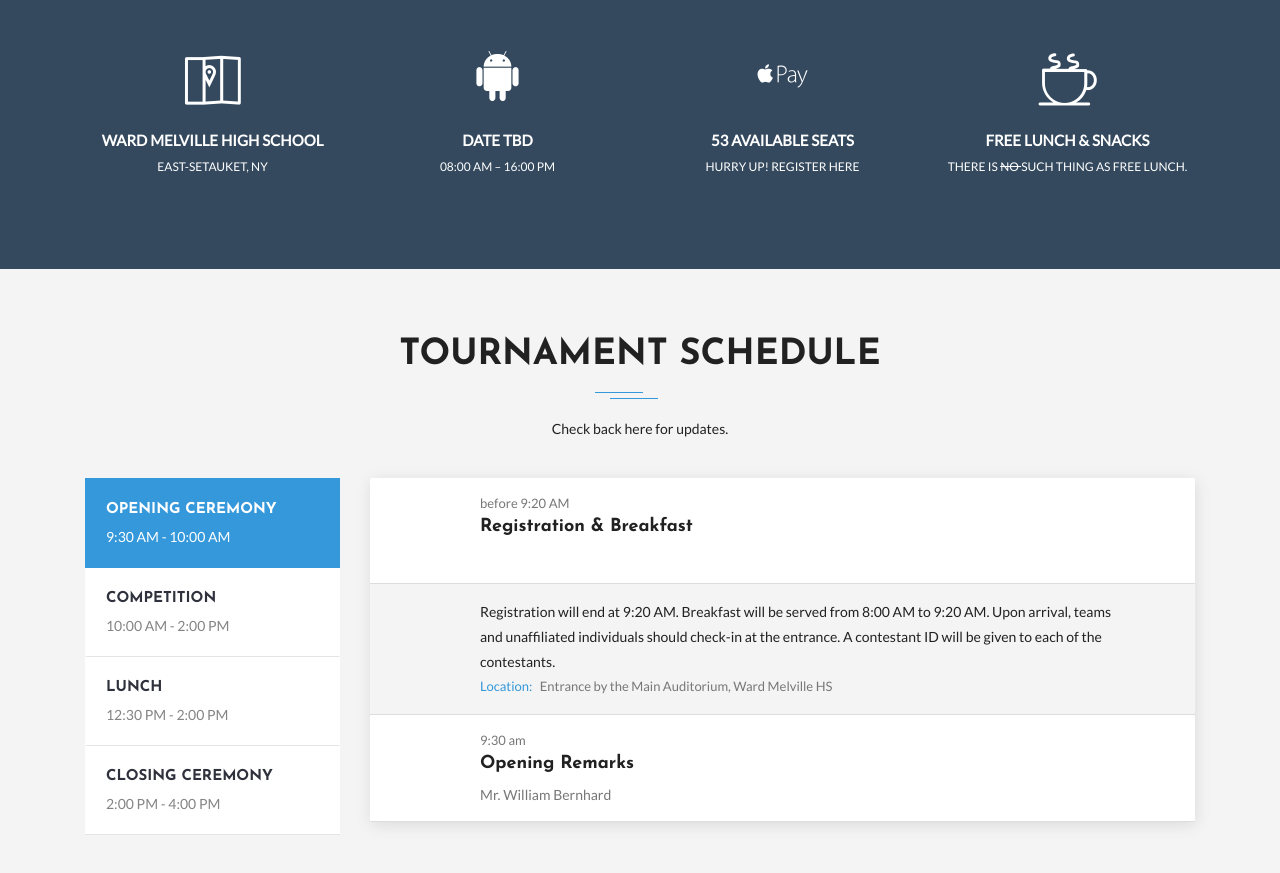
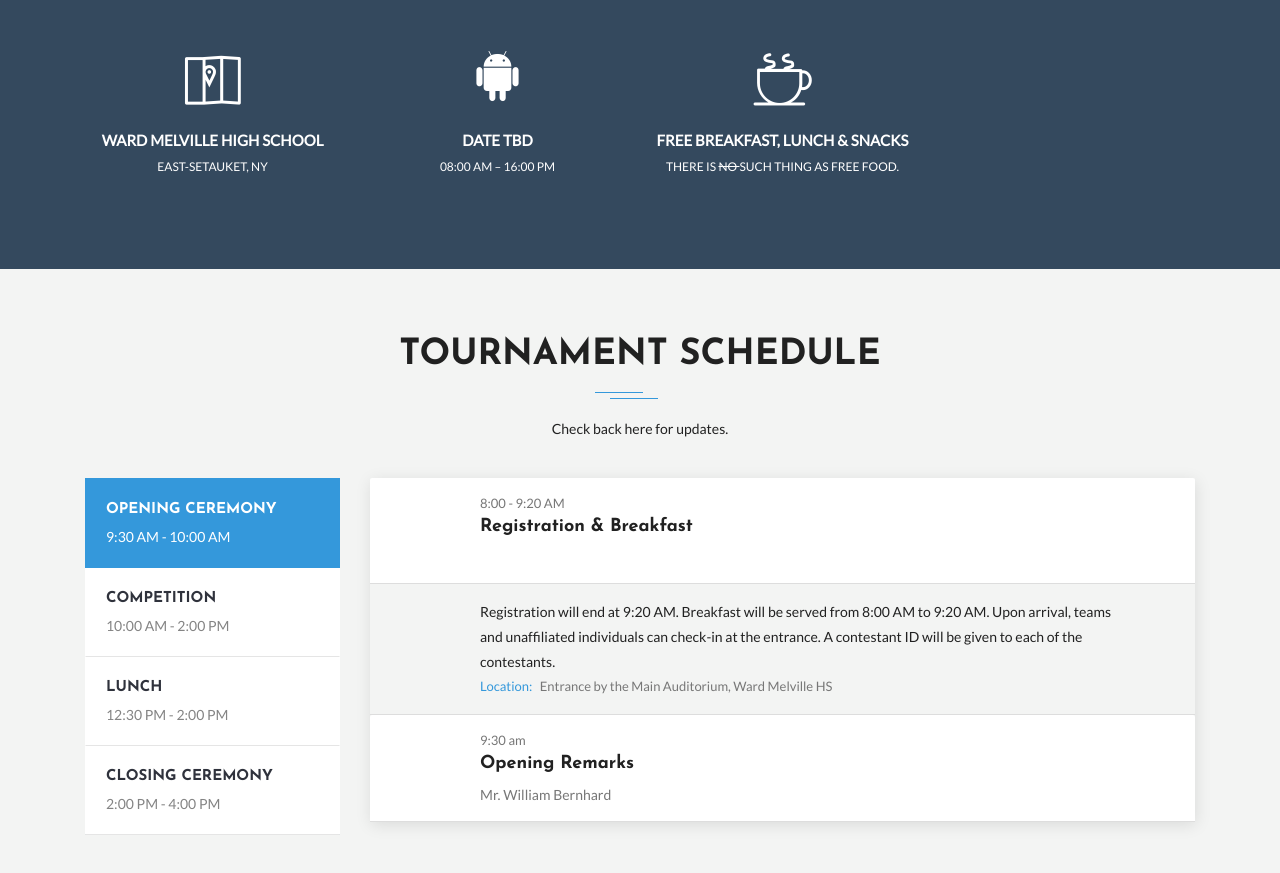
Before and after one commit to WMEigenTournament/WMEigenTournament.github.io, a plain HTML site: page index.html in a window 1280 px wide. Shown: the part 1560-2433 px from the top of the page. Drawn offline with nearby package versions, Linux system fonts and the light colour scheme; some packages are replaced by stand-ins of ours; files whose address does not match are found by name.

Commit message:
Update index.html

```diff
--- a/index.html
+++ b/index.html
@@ -154,7 +154,7 @@
           <div class="carousel-item">
             <img class="d-block w-100" src="assets/img/slider/slide_right.jpg" alt="Second slide">
             <div class="carousel-caption d-md-block">
-              <p class="fadeInUp wow" data-wow-delay=".6s">With over 100 unique questions</p>
+              <p class="fadeInUp wow" data-wow-delay=".6s">With multiple rounds of problems </p>
               <h1 class="wow bounceIn heading" data-wow-delay=".7s"> Prepare for the AMC and other National Competitions </h1>
               <a href="#pricing" class="fadeInUp wow btn btn-border btn-lg" data-wow-delay=".8s">Learn More</a>
             </div>
@@ -378,6 +378,7 @@
             </div>
           </div>
           <!-- Counter Item -->
+          <!--
           <div class="col-md-6 col-lg-3 col-xs-12 work-counter-widget text-center">
             <div class="counter wow fadeInRight" data-wow-delay="0.9s">
               <div class="icon"><i class="lni-users"></i></div>
@@ -385,12 +386,13 @@
               <span>Hurry up! Register <a> here </a></span>
             </div>
           </div>
+          -->
           <!-- Counter Item -->
           <div class="col-md-6 col-lg-3 col-xs-12 work-counter-widget text-center">
             <div class="counter wow fadeInRight" data-wow-delay="1.2s">
               <div class="icon"><i class="lni-coffee-cup"></i></div>
-              <p>Free Lunch & Snacks</p>
-              <span>There is <strike> no </strike> such thing as free lunch.</span>
+              <p>Free Breakfast, Lunch & Snacks</p>
+              <span>There is <strike> no </strike> such thing as free food.</span>
             </div>
           </div>
         </div>
@@ -458,14 +460,14 @@
                         <div class="images-box">
                           <img class="img-fluid" src=" " alt="">
                         </div>
-                        <span class="time">before 9:20 AM</span>
+                        <span class="time">8:00 - 9:20 AM</span>
                         <h4>Registration & Breakfast</h4>
                         <h5 class="name"></h5>
                       </div>
                     </div>
                     <div id="collapseOne" class="collapse show" aria-labelledby="headingOne" data-parent="#accordion">
                       <div class="card-body">
-                        <p>Registration will end at 9:20 AM. Breakfast will be served from 8:00 AM to 9:20 AM. Upon arrival, teams and unaffiliated individuals should check-in at the entrance. A contestant ID will be given to each of the contestants. </p>
+                        <p>Registration will end at 9:20 AM. Breakfast will be served from 8:00 AM to 9:20 AM. Upon arrival, teams and unaffiliated individuals can check-in at the entrance. A contestant ID will be given to each of the contestants. </p>
                         <div class="location">
                           <span>Location:</span> Entrance by the Main Auditorium, Ward Melville HS
                         </div>
@@ -1394,6 +1396,7 @@
               <a href="https://www.facebook.com/TVSTEM/"><img class="img-fluid" src="assets/img/sponsors/STEM-Foundation-Logo.png" alt="" style = "width: 204px; "></a>
             </div>
           </div>
+          <!--
           <div class="col-md-12 col-sm-12 col-xs-12">
             <div class="spnsors-logo">
               <a href="#"><img class="img-fluid" src="assets/img/sponsors/logo-02.png" alt=""></a>
@@ -1409,6 +1412,7 @@
               <a href="#"><img class="img-fluid" src="assets/img/sponsors/logo-04.png" alt=""></a>
             </div>
           </div>
+          -->
           <div class="col-12 text-center">
             <a href="mailto:contact@eigentournament.org" class="btn btn-common">become a sponsor</a>
           </div>
@@ -1649,6 +1653,7 @@
             <h3> Contact </h3>
             <p>If you have any questions, reach out to us at <a href = "mailto:contact@eigentournament.org">contact@eigentournament.org </a>! </p>
             <!-- /.widget -->
+            <!--
             <div class="widget">
               <h5 class="widget-title">FOLLOW US ON</h5>
               <ul class="footer-social">
@@ -1658,6 +1663,7 @@
                 <li><a class="google-plus" href="#"><i class="lni-google-plus"></i></a></li>
               </ul>
             </div>
+            -->
           </div>
         </div>
       </div>
```
